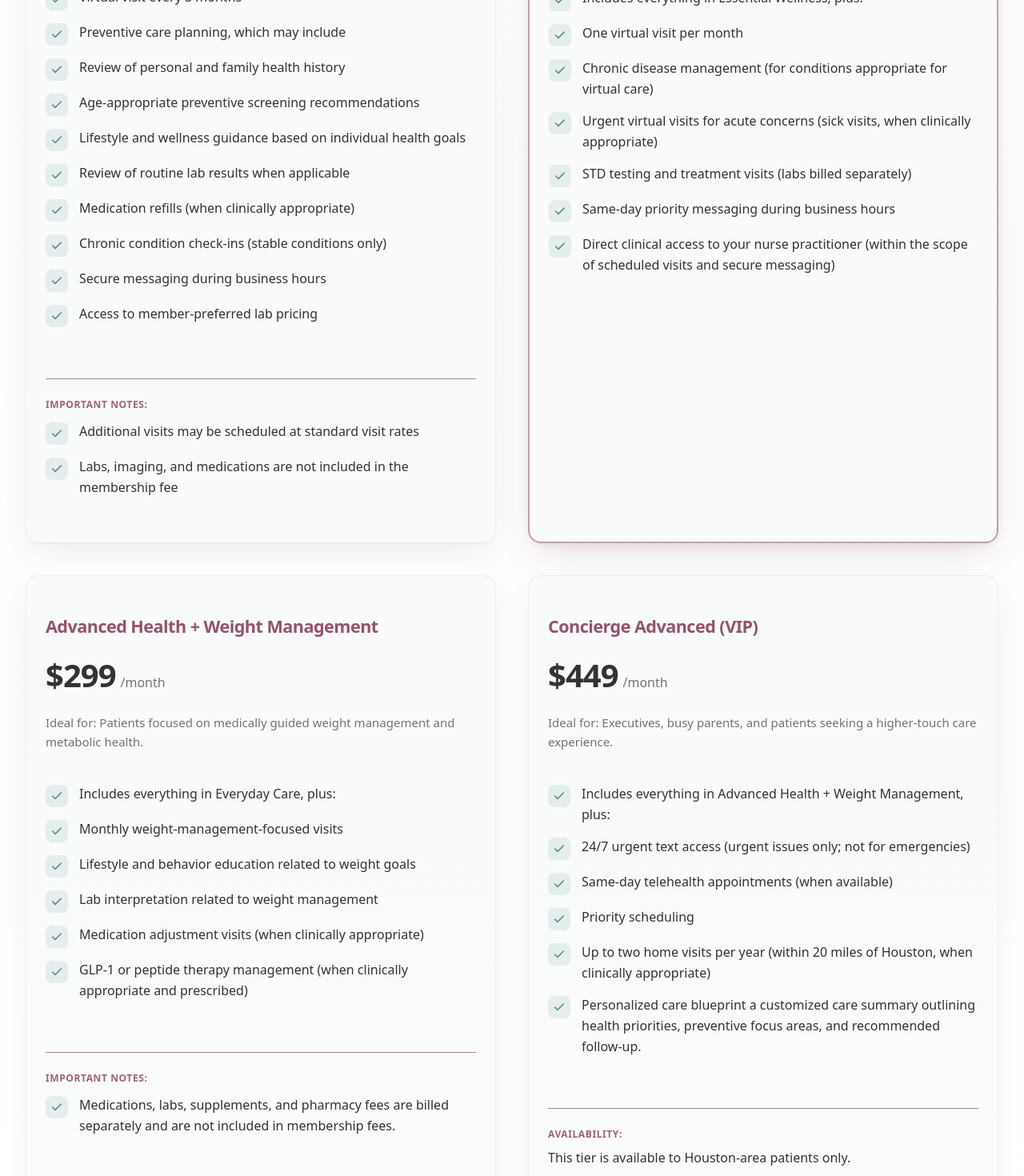
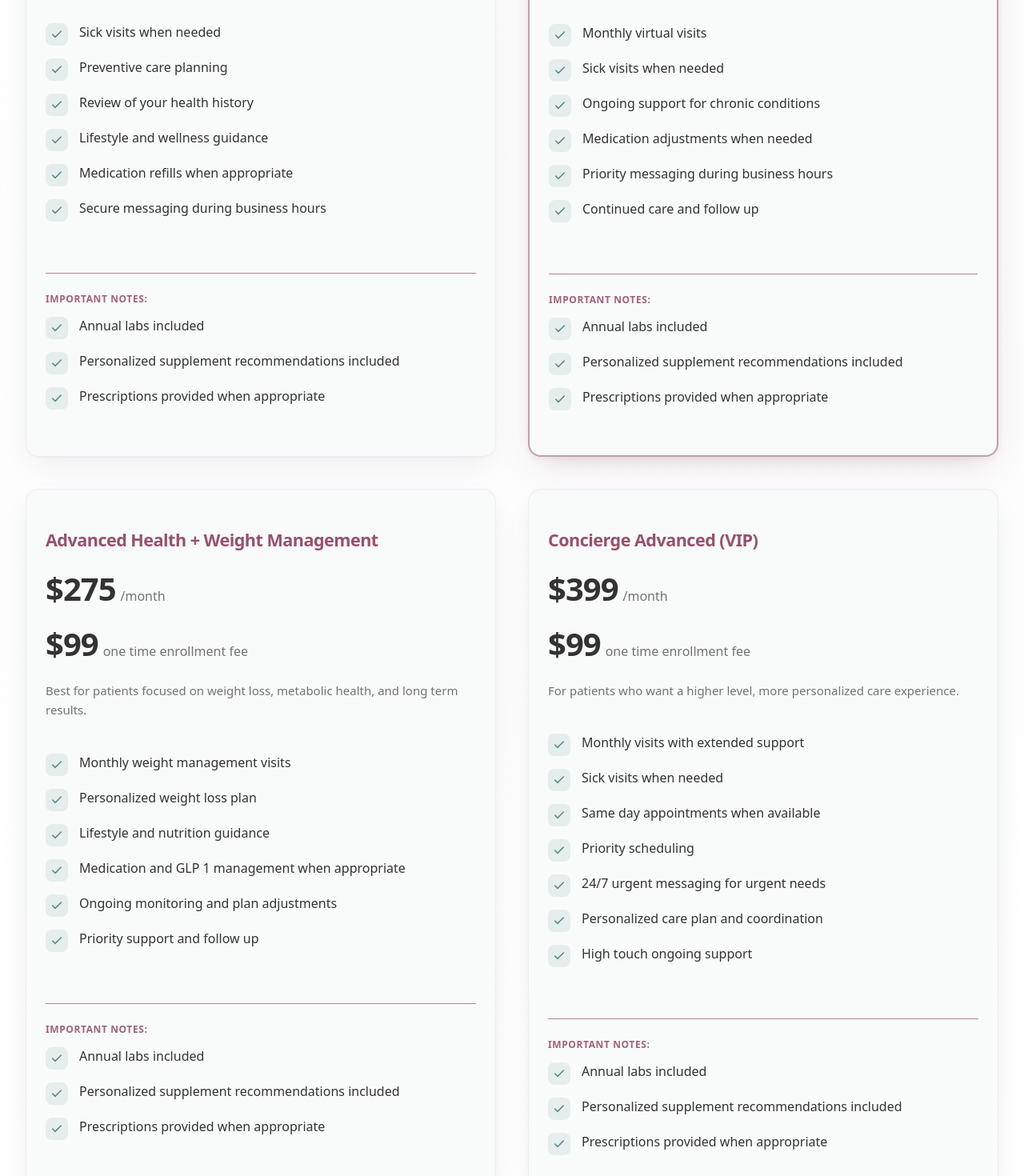
Before and after one commit to ronstylistic/lumarose, a Next.js app: page /membership in a window 1280 px wide. Shown: the part 620-2090 px from the top of the page at 80% size. Built offline with nearby package versions, Linux system fonts and the light colour scheme.

Commit message:
fix changes

```diff
--- a/src/app/college-care/page.tsx
+++ b/src/app/college-care/page.tsx
@@ -283,103 +283,13 @@ export default function Page() {
             </p>
           </header>
 
-          <div className="flex flex-col justify-between gap-12 md:flex-row md:gap-10">
-            <div className={cn("flex-2", revealSection, "motion-safe:delay-100")}>
-              <h2 className="mb-8 text-3xl font-semibold tracking-tight text-primary">
-                Eligibility Requirements
-              </h2>
-
-              <ul className="max-w-3xl space-y-4">
-                {[
-                  "Be 18–25 years old",
-                  "Be actively enrolled in an accredited college or university",
-                  "Provide proof of current enrollment at the time of sign-up",
-                ].map((item) => (
-                  <CheckListRow key={item}>{item}</CheckListRow>
-                ))}
-              </ul>
-
-              <p className="mt-6 max-w-3xl text-sm leading-relaxed text-muted-foreground">
-                Proof of enrollment is required to activate services and may be
-                requested annually to maintain eligibility.
-              </p>
-            </div>
-
-            <div className={cn("flex-1", revealSection, "motion-safe:delay-200")}>
-              <h2 className="mb-6 text-3xl font-semibold tracking-tight text-primary">
-                Enrollment Verification
-              </h2>
-
-              <ul className="max-w-3xl space-y-3">
-                {[
-                  "Current class schedule",
-                  "Student ID with current term",
-                  "Enrollment verification letter",
-                  "Tuition receipt for the current academic term",
-                ].map((item) => (
-                  <CheckListRow key={item}>{item}</CheckListRow>
-                ))}
-              </ul>
-            </div>
-          </div>
-
-          <div className="mt-20 flex flex-col justify-between gap-12 md:flex-row md:gap-10 lg:mt-24">
-            <div className={cn("flex-2", revealSection, "motion-safe:delay-75")}>
-              <h2 className="mb-10 text-3xl font-semibold tracking-tight text-primary md:mb-12">
-                What’s Included
-              </h2>
-
-              <div className="grid grid-cols-1 gap-4 md:gap-5">
-                {includes.map((text, i) => (
-                  <IncludedItem key={text} text={text} staggerIndex={i} />
-                ))}
-              </div>
-            </div>
-
-            <div className={cn("flex-1", revealSection, "motion-safe:delay-150")}>
-              <h2 className="mb-8 text-3xl font-semibold tracking-tight text-primary">
-                Services Not Included
-              </h2>
-
-              <div className="grid grid-cols-1 gap-4">
-                {[
-                  "Weight-loss programs",
-                  "GLP-1 medications",
-                  "Complex chronic disease management",
-                  "In-person or procedural services",
-                ].map((item, i) => (
-                  <ExcludedItem key={item} text={item} staggerIndex={i} />
-                ))}
-              </div>
-            </div>
-          </div>
-
           <div
             className={cn(
-              "mt-20 max-w-3xl text-left lg:mt-24",
+              "mt-20 lg:mt-24",
               revealSection,
-              "motion-safe:delay-100"
+              "motion-safe:delay-75"
             )}
           >
-            <h2 className="mb-6 text-3xl font-semibold tracking-tight text-primary">
-              Visit Structure
-            </h2>
-
-            <p className="mb-6 text-pretty text-base leading-relaxed text-muted-foreground md:text-lg md:leading-relaxed">
-              Virtual visits are included as clinically appropriate and provided
-              based on medical necessity and appropriate use, as determined by the
-              provider.
-            </p>
-
-            <p className="text-pretty text-base leading-relaxed text-muted-foreground md:text-lg md:leading-relaxed">
-              This membership is intended for routine and acute student healthcare
-              needs and is not designed for complex, high-frequency, or specialty
-              medical care. Students requiring more comprehensive care may be
-              recommended to transition to a standard adult membership plan.
-            </p>
-          </div>
-
-          <div className={cn("mt-20 lg:mt-24", revealSection, "motion-safe:delay-75")}>
             <h2 className="mb-10 text-center text-3xl font-semibold tracking-tight text-primary md:mb-12 md:text-4xl">
               Pricing Options
             </h2>
@@ -389,8 +299,7 @@ export default function Page() {
                 const premiumMonthly = Boolean(plan.richPricing);
                 const sixMonthRich = Boolean(plan.sixMonthLayout);
                 const annualRich = Boolean(plan.annualPaidFullLayout);
-                const premiumCard =
-                  premiumMonthly || sixMonthRich || annualRich;
+                const premiumCard = premiumMonthly || sixMonthRich || annualRich;
                 const cta =
                   plan.cta ??
                   plan.sixMonthLayout?.cta ??
@@ -455,7 +364,10 @@ export default function Page() {
                       ) : plan.annualPaidFullLayout ? (
                         <PlanPriceEquivPanel layout={plan.annualPaidFullLayout} />
                       ) : plan.price && plan.period ? (
-                      <StandardPlanPrice price={plan.price} period={plan.period} />
+                        <StandardPlanPrice
+                          price={plan.price}
+                          period={plan.period}
+                        />
                       ) : null}
                     </CardHeader>
 
@@ -556,6 +468,102 @@ export default function Page() {
                 );
               })}
             </div>
+          </div>
+
+          <div className="mt-20 flex flex-col justify-between gap-12 md:flex-row md:gap-10 lg:mt-24">
+            <div className={cn("flex-2", revealSection, "motion-safe:delay-75")}>
+              <h2 className="mb-10 text-3xl font-semibold tracking-tight text-primary md:mb-12">
+                What’s Included
+              </h2>
+
+              <div className="grid grid-cols-1 gap-4 md:gap-5">
+                {includes.map((text, i) => (
+                  <IncludedItem key={text} text={text} staggerIndex={i} />
+                ))}
+              </div>
+            </div>
+
+            <div className={cn("flex-1", revealSection, "motion-safe:delay-150")}>
+              <h2 className="mb-8 text-3xl font-semibold tracking-tight text-primary">
+                Services Not Included
+              </h2>
+
+              <div className="grid grid-cols-1 gap-4">
+                {[
+                  "Weight-loss programs",
+                  "GLP-1 medications",
+                  "Complex chronic disease management",
+                  "In-person or procedural services",
+                ].map((item, i) => (
+                  <ExcludedItem key={item} text={item} staggerIndex={i} />
+                ))}
+              </div>
+            </div>
+          </div>
+
+          <div className="mt-20 flex flex-col justify-between gap-12 md:flex-row md:gap-10 lg:mt-24">
+            <div className={cn("flex-2", revealSection, "motion-safe:delay-100")}>
+              <h2 className="mb-8 text-3xl font-semibold tracking-tight text-primary">
+                Eligibility Requirements
+              </h2>
+
+              <ul className="max-w-3xl space-y-4">
+                {[
+                  "Be 18–25 years old",
+                  "Be actively enrolled in an accredited college or university",
+                  "Provide proof of current enrollment at the time of sign-up",
+                ].map((item) => (
+                  <CheckListRow key={item}>{item}</CheckListRow>
+                ))}
+              </ul>
+
+              <p className="mt-6 max-w-3xl text-sm leading-relaxed text-muted-foreground">
+                Proof of enrollment is required to activate services and may be
+                requested annually to maintain eligibility.
+              </p>
+            </div>
+
+            <div className={cn("flex-1", revealSection, "motion-safe:delay-200")}>
+              <h2 className="mb-6 text-3xl font-semibold tracking-tight text-primary">
+                Enrollment Verification
+              </h2>
+
+              <ul className="max-w-3xl space-y-3">
+                {[
+                  "Current class schedule",
+                  "Student ID with current term",
+                  "Enrollment verification letter",
+                  "Tuition receipt for the current academic term",
+                ].map((item) => (
+                  <CheckListRow key={item}>{item}</CheckListRow>
+                ))}
+              </ul>
+            </div>
+          </div>
+
+          <div
+            className={cn(
+              "mt-20 max-w-3xl text-left lg:mt-24",
+              revealSection,
+              "motion-safe:delay-100"
+            )}
+          >
+            <h2 className="mb-6 text-3xl font-semibold tracking-tight text-primary">
+              Visit Structure
+            </h2>
+
+            <p className="mb-6 text-pretty text-base leading-relaxed text-muted-foreground md:text-lg md:leading-relaxed">
+              Virtual visits are included as clinically appropriate and provided
+              based on medical necessity and appropriate use, as determined by the
+              provider.
+            </p>
+
+            <p className="text-pretty text-base leading-relaxed text-muted-foreground md:text-lg md:leading-relaxed">
+              This membership is intended for routine and acute student healthcare
+              needs and is not designed for complex, high-frequency, or specialty
+              medical care. Students requiring more comprehensive care may be
+              recommended to transition to a standard adult membership plan.
+            </p>
           </div>
 
           <p
--- a/src/app/membership/page.tsx
+++ b/src/app/membership/page.tsx
@@ -14,77 +14,93 @@ export const metadata: Metadata = {
 const plans = [
   {
     name: "Essential Wellness",
-    price: "$175",
+    price: "$125",
+    enrollmentFee: "$99",
+    enrollmentFeePeriod: "one time enrollment fee",
     period: "/month",
     description:
-      "Ideal for: Generally healthy adults seeking preventive care and occasional clinical guidance.",
+      "Great for preventive care and occasional health needs.",
     features: [
-      "Virtual visit every 3 months",
-      "Preventive care planning, which may include",
-      "Review of personal and family health history",
-      "Age-appropriate preventive screening recommendations",
-      "Lifestyle and wellness guidance based on individual health goals",
-      "Review of routine lab results when applicable",
-      "Medication refills (when clinically appropriate)",
-      "Chronic condition check-ins (stable conditions only)",
+      "Sick visits when needed",
+      "Preventive care planning",
+      "Review of your health history",
+      "Lifestyle and wellness guidance",
+      "Medication refills when appropriate",
       "Secure messaging during business hours",
-      "Access to member-preferred lab pricing",
     ],
     notes: [
-      "Additional visits may be scheduled at standard visit rates",
-      "Labs, imaging, and medications are not included in the membership fee",
+      "Annual labs included",
+      "Personalized supplement recommendations included",
+      "Prescriptions provided when appropriate"
     ],
   },
   {
     name: "Everyday Care",
-    price: "$225",
+    price: "$200",
+    enrollmentFee: "$99",
+    enrollmentFeePeriod: "one time enrollment fee",
     period: "/month",
     popular: true,
     description:
-      "Ideal for: Patients managing ongoing or chronic health concerns who benefit from regular follow-up.",
+      "Best for patients who want ongoing support and regular access to care.",
     features: [
-      "Includes everything in Essential Wellness, plus:",
-      "One virtual visit per month",
-      "Chronic disease management (for conditions appropriate for virtual care)",
-      "Urgent virtual visits for acute concerns (sick visits, when clinically appropriate)",
-      "STD testing and treatment visits (labs billed separately)",
-      "Same-day priority messaging during business hours",
-      "Direct clinical access to your nurse practitioner (within the scope of scheduled visits and secure messaging)",
+      "Monthly virtual visits",
+      "Sick visits when needed",
+      "Ongoing support for chronic conditions",
+      "Medication adjustments when needed",
+      "Priority messaging during business hours",
+      "Continued care and follow up"
+    ],
+    notes: [
+      "Annual labs included",
+      "Personalized supplement recommendations included",
+      "Prescriptions provided when appropriate"
     ],
   },
   {
     name: "Advanced Health + Weight Management",
-    price: "$299",
+    price: "$275",
+    enrollmentFee: "$99",
+    enrollmentFeePeriod: "one time enrollment fee",
     period: "/month",
     description:
-      "Ideal for: Patients focused on medically guided weight management and metabolic health.",
+      "Best for patients focused on weight loss, metabolic health, and long term results.",
     features: [
-      "Includes everything in Everyday Care, plus:",
-      "Monthly weight-management-focused visits",
-      "Lifestyle and behavior education related to weight goals",
-      "Lab interpretation related to weight management",
-      "Medication adjustment visits (when clinically appropriate)",
-      "GLP-1 or peptide therapy management (when clinically appropriate and prescribed)",
+      "Monthly weight management visits",
+      "Personalized weight loss plan",
+      "Lifestyle and nutrition guidance",
+      "Medication and GLP 1 management when appropriate",
+      "Ongoing monitoring and plan adjustments",
+      "Priority support and follow up",
     ],
     notes: [
-      "Medications, labs, supplements, and pharmacy fees are billed separately and are not included in membership fees.",
+      "Annual labs included",
+      "Personalized supplement recommendations included",
+      "Prescriptions provided when appropriate"
     ],
   },
   {
     name: "Concierge Advanced (VIP)",
-    price: "$449",
+    price: "$399",
+    enrollmentFee: "$99",
+    enrollmentFeePeriod: "one time enrollment fee",
     period: "/month",
     description:
-      "Ideal for: Executives, busy parents, and patients seeking a higher-touch care experience.",
+      "For patients who want a higher level, more personalized care experience.",
     features: [
-      "Includes everything in Advanced Health + Weight Management, plus:",
-      "24/7 urgent text access (urgent issues only; not for emergencies)",
-      "Same-day telehealth appointments (when available)",
+      "Monthly visits with extended support",
+      "Sick visits when needed",
+      "Same day appointments when available",
       "Priority scheduling",
-      "Up to two home visits per year (within 20 miles of Houston, when clinically appropriate)",
-      "Personalized care blueprint a customized care summary outlining health priorities, preventive focus areas, and recommended follow-up.",
+      "24/7 urgent messaging for urgent needs",
+      "Personalized care plan and coordination",
+      "High touch ongoing support"
     ],
-    availability: "This tier is available to Houston-area patients only.",
+    notes: [
+      "Annual labs included",
+      "Personalized supplement recommendations included",
+      "Prescriptions provided when appropriate"
+    ]
   },
 ];
 
@@ -183,6 +199,15 @@ export default function Page() {
                   </span>
                 </div>
 
+                <div className="flex items-baseline gap-1.5">
+                  <span className="text-4xl font-bold tabular-nums tracking-tight text-foreground md:text-[2.5rem]">
+                    {plan.enrollmentFee}
+                  </span>
+                  <span className="text-base text-muted-foreground">
+                    {plan.enrollmentFeePeriod}
+                  </span>
+                </div>
+
                 <p className="text-sm leading-relaxed text-muted-foreground md:text-[0.9375rem]">
                   {plan.description}
                 </p>
@@ -207,22 +232,6 @@ export default function Page() {
                     </ul>
                   </div>
                 )}
-
-                {plan.availability && (
-                  <div
-                    className={cn(
-                      "border-t border-primary/70 pt-6",
-                      plan.notes ? "mt-6" : "mt-8"
-                    )}
-                  >
-                    <p className="mb-2 text-xs font-semibold uppercase tracking-wider text-primary/90">
-                      Availability:
-                    </p>
-                    <p className="text-base leading-relaxed text-foreground">
-                      {plan.availability}
-                    </p>
-                  </div>
-                )}
               </CardContent>
             </Card>
           ))}
--- a/src/app/non-membership/page.tsx
+++ b/src/app/non-membership/page.tsx
@@ -145,51 +145,6 @@ export default function NonMembershipPage() {
             </p>
           </header>
 
-          <div className="grid grid-cols-1 gap-8 lg:grid-cols-2 lg:gap-10">
-            <div className={cn(infoPanelClass, revealSection, "motion-safe:delay-75")}>
-              <h2 className="mb-6 text-2xl font-semibold tracking-tight text-primary md:mb-8 md:text-3xl">
-                Who Non-Membership Care Is For
-              </h2>
-              <ul className="space-y-4">
-                {[
-                  "Patients seeking care for a specific or short-term concern",
-                  "Individuals who prefer pay-per-visit care",
-                  "Those exploring LumaRose before choosing a membership",
-                  "Patients who do not require ongoing follow-up or continuous access",
-                ].map((item) => (
-                  <CheckListRow key={item}>{item}</CheckListRow>
-                ))}
-              </ul>
-            </div>
-
-            <div
-              className={cn(
-                infoPanelClass,
-                revealSection,
-                "motion-safe:delay-150"
-              )}
-            >
-              <h2 className="mb-6 text-2xl font-semibold tracking-tight text-primary md:mb-8 md:text-3xl">
-                Important Notes
-              </h2>
-              <ul className="space-y-3.5">
-                {[
-                  "All services are self-pay and non-membership",
-                  "Pricing is confirmed prior to your visit",
-                  "Labs, imaging, medications, and supplies are not included unless stated",
-                  "Non-membership care does not include ongoing access outside the scheduled visit",
-                  "Controlled substances are not prescribed",
-                  "Concierge and in-home services are subject to availability",
-                  "This practice does not replace emergency care",
-                ].map((item) => (
-                  <CheckListRow key={item} muted>
-                    {item}
-                  </CheckListRow>
-                ))}
-              </ul>
-            </div>
-          </div>
-
           <div
             className={cn(
               "mt-20 lg:mt-24",
@@ -198,7 +153,7 @@ export default function NonMembershipPage() {
             )}
           >
             <h2 className="mb-10 text-center text-3xl font-semibold tracking-tight text-primary md:mb-12 md:text-4xl">
-              Virtual visit pricing
+              Virtual Visit Pricing
             </h2>
             <div className="grid grid-cols-1 gap-8 md:grid-cols-2 md:gap-9 lg:gap-10">
               {plans.map((plan, i) => (
@@ -449,6 +404,51 @@ export default function NonMembershipPage() {
             </div>
           </div>
 
+          <div className="mt-20 lg:mt-24 grid grid-cols-1 gap-8 lg:grid-cols-2 lg:gap-10">
+            <div className={cn(infoPanelClass, revealSection, "motion-safe:delay-75")}>
+              <h2 className="mb-6 text-2xl font-semibold tracking-tight text-primary md:mb-8 md:text-3xl">
+                Who Non-Membership Care Is For
+              </h2>
+              <ul className="space-y-4">
+                {[
+                  "Patients seeking care for a specific or short-term concern",
+                  "Individuals who prefer pay-per-visit care",
+                  "Those exploring LumaRose before choosing a membership",
+                  "Patients who do not require ongoing follow-up or continuous access",
+                ].map((item) => (
+                  <CheckListRow key={item}>{item}</CheckListRow>
+                ))}
+              </ul>
+            </div>
+
+            <div
+              className={cn(
+                infoPanelClass,
+                revealSection,
+                "motion-safe:delay-150"
+              )}
+            >
+              <h2 className="mb-6 text-2xl font-semibold tracking-tight text-primary md:mb-8 md:text-3xl">
+                Important Notes
+              </h2>
+              <ul className="space-y-3.5">
+                {[
+                  "All services are self-pay and non-membership",
+                  "Pricing is confirmed prior to your visit",
+                  "Labs, imaging, medications, and supplies are not included unless stated",
+                  "Non-membership care does not include ongoing access outside the scheduled visit",
+                  "Controlled substances are not prescribed",
+                  "Concierge and in-home services are subject to availability",
+                  "This practice does not replace emergency care",
+                ].map((item) => (
+                  <CheckListRow key={item} muted>
+                    {item}
+                  </CheckListRow>
+                ))}
+              </ul>
+            </div>
+          </div>
+
           <p
             className={cn(
               "mt-16 max-w-4xl border-t border-primary/70 pt-8 text-sm leading-relaxed text-muted-foreground md:mt-20",
```
Lines whose indentation alone changed are shown as unchanged.
